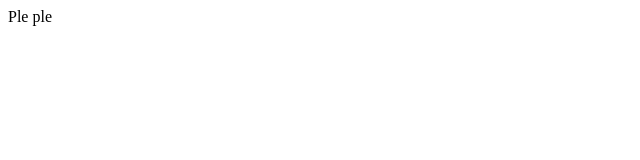
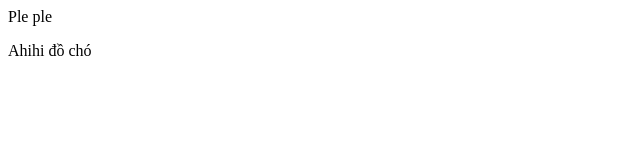
Before and after one commit to yoonosky/GitDemo, a plain HTML site: page index.html in a window 1280 px wide. Shown: the full height of the page, 0-640 px from the left. Drawn offline with Linux system fonts and the light colour scheme.

Commit message:
YS commit index.html

```diff
--- a/index.html
+++ b/index.html
@@ -5,5 +5,6 @@
 </head>
 <body>
 	Ple ple
+	<p>Ahihi đồ chó</p>
 </body>
 </html>
```
